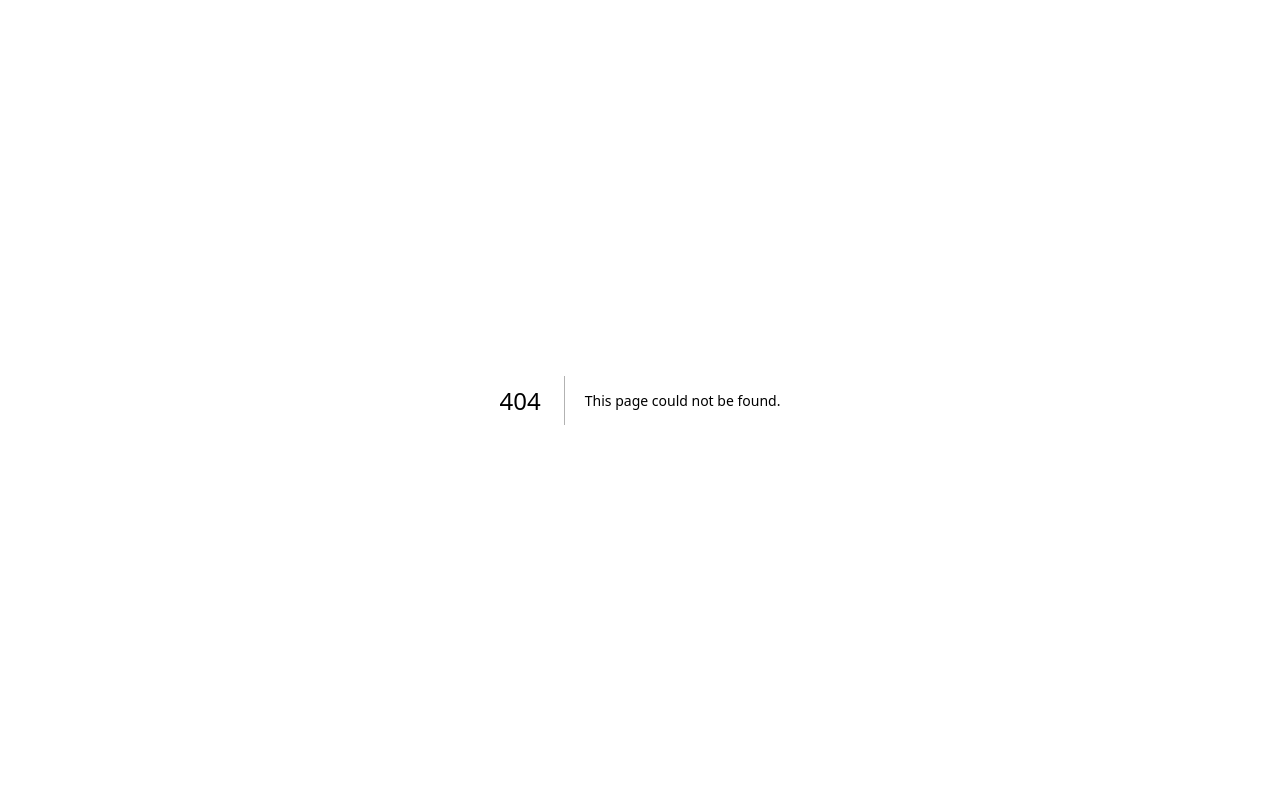
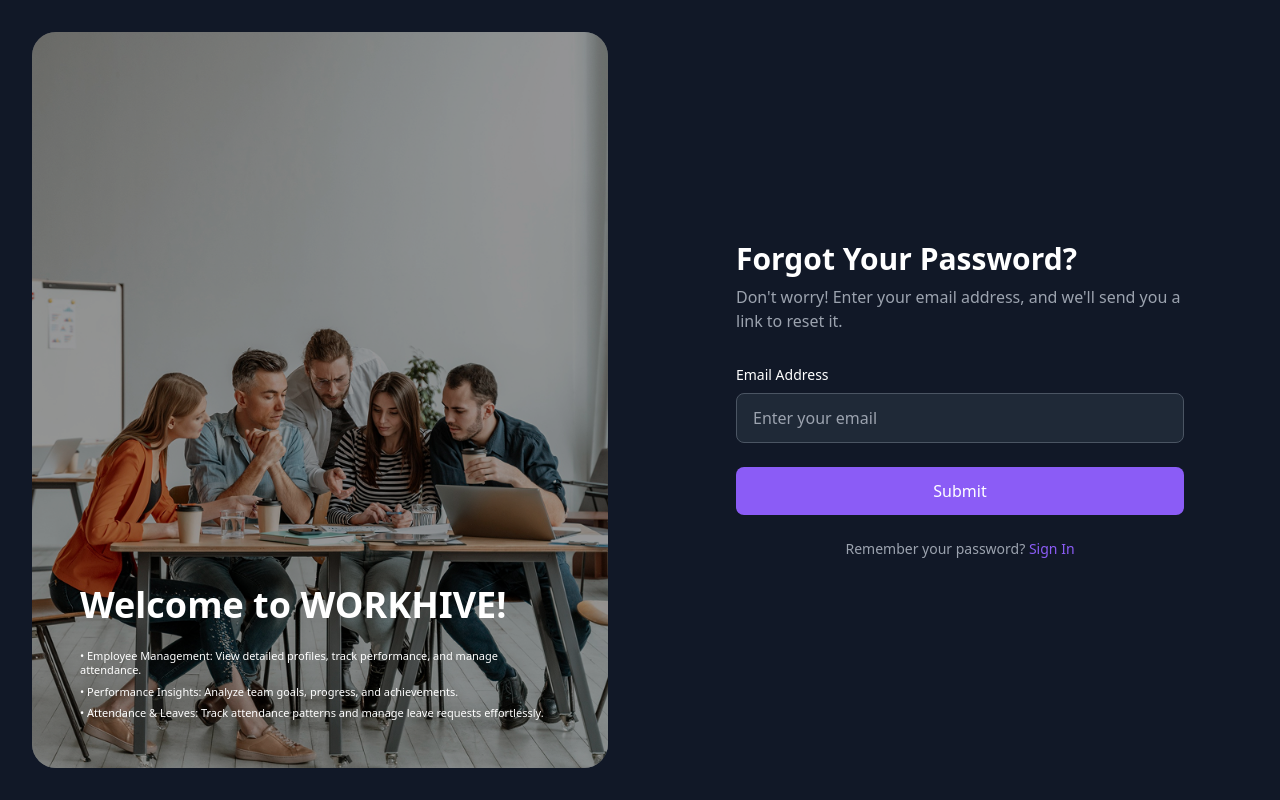
Before and after one commit to Himansu-gami/Himansu-vTrades-FrontendDeveloperTask, a Next.js app: page /forgot-password in a window 1280 px wide. Before the commit this address had no page. Built offline with nearby package versions, Linux system fonts and the light colour scheme.

Commit message:
feat : implement forgot password page

```diff
--- /dev/null
+++ b/app/forgot-password/page.tsx
@@ -0,0 +1,104 @@
+'use client'
+
+import { useState, FormEvent } from 'react'
+import Link from 'next/link'
+import AuthLayout from '@/components/AuthLayout'
+import Input from '@/components/Input'
+
+export default function ForgotPassword() {
+  const [email, setEmail] = useState('')
+  const [error, setError] = useState('')
+  const [isSubmitted, setIsSubmitted] = useState(false)
+
+  const validateEmail = (email: string) => {
+    const emailRegex = /^[^\s@]+@[^\s@]+\.[^\s@]+$/
+    return emailRegex.test(email)
+  }
+
+  const handleInputChange = (value: string) => {
+    setEmail(value)
+    if (error) {
+      setError('')
+    }
+  }
+
+  const handleSubmit = (e: FormEvent) => {
+    e.preventDefault()
+
+    if (!email) {
+      setError('Email is required')
+      return
+    }
+
+    if (!validateEmail(email)) {
+      setError('Please enter a valid email')
+      return
+    }
+
+    console.log('Password reset requested for:', email)
+    setIsSubmitted(true)
+    // Handle password reset logic here
+  }
+
+  if (isSubmitted) {
+    return (
+      <AuthLayout>
+        <div className="text-center">
+          <div className="w-16 h-16 bg-primary/20 rounded-full flex items-center justify-center mx-auto mb-6">
+            <svg width="32" height="32" viewBox="0 0 24 24" fill="none" stroke="currentColor" strokeWidth="2" className="text-primary">
+              <path d="M22 11.08V12a10 10 0 1 1-5.93-9.14" />
+              <polyline points="22 4 12 14.01 9 11.01" />
+            </svg>
+          </div>
+          <h2 className="text-3xl font-bold mb-2">Check Your Email</h2>
+          <p className="text-gray-400 mb-8">
+            We've sent a password reset link to <span className="text-white">{email}</span>
+          </p>
+          <Link
+            href="/signin"
+            className="text-primary hover:text-primary-dark inline-flex items-center gap-2"
+          >
+            <svg width="20" height="20" viewBox="0 0 24 24" fill="none" stroke="currentColor" strokeWidth="2">
+              <line x1="19" y1="12" x2="5" y2="12" />
+              <polyline points="12 19 5 12 12 5" />
+            </svg>
+            Back to Sign In
+          </Link>
+        </div>
+      </AuthLayout>
+    )
+  }
+
+  return (
+    <AuthLayout>
+      <h2 className="text-3xl font-bold mb-2">Forgot Your Password?</h2>
+      <p className="text-gray-400 mb-8">
+        Don't worry! Enter your email address, and we'll send you a link to reset it.
+      </p>
+
+      <form className="space-y-6" autoComplete="off" onSubmit={handleSubmit} noValidate>
+        <Input
+          id="email"
+          label="Email Address"
+          type="email"
+          placeholder="Enter your email"
+          autoComplete="off"
+          value={email}
+          onChange={(e) => handleInputChange(e.target.value)}
+          error={error}
+        />
+
+        <button
+          type="submit"
+          className="w-full py-3 bg-primary hover:bg-primary-dark rounded-lg font-medium transition-colors"
+        >
+          Submit
+        </button>
+
+        <p className="text-center text-sm text-gray-400">
+          Remember your password? <Link href="/signin" className="text-primary hover:text-primary-dark">Sign In</Link>
+        </p>
+      </form>
+    </AuthLayout>
+  )
+}
--- a/app/signin/page.tsx
+++ b/app/signin/page.tsx
@@ -86,7 +86,7 @@ export default function SignIn() {
             <input type="checkbox" className="mr-2" />
             <span className="text-sm">Remember me</span>
           </label>
-          <a href="#" className="text-sm text-primary hover:text-primary-dark">Forgot Password?</a>
+          <Link href="/forgot-password" className="text-sm text-primary hover:text-primary-dark">Forgot Password?</Link>
         </div>
 
         <button
```
